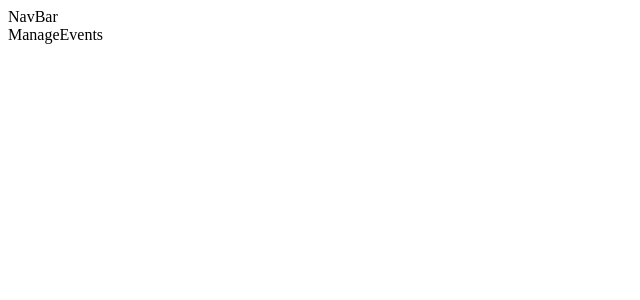
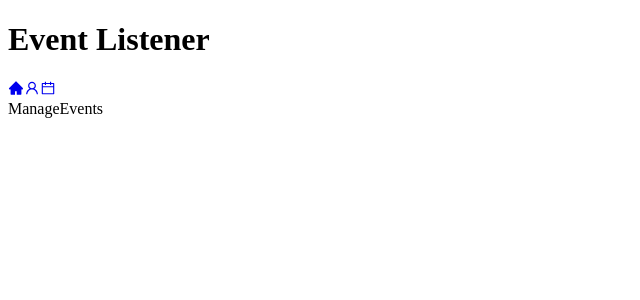
Before and after one commit to ChimeyPalyul/Event-Listener, a React (Create React App) app in the folder client/: page /manage-events in a window 1280 px wide. Shown: the top 300 px of the page, without its empty margins (0-640 px from the left). Built offline with nearby package versions, Linux system fonts and the light colour scheme.

Commit message:
set up navbar

```diff
--- a/client/package.json
+++ b/client/package.json
@@ -9,7 +9,8 @@
     "@testing-library/user-event": "^13.5.0",
     "react": "^18.2.0",
     "react-dom": "^18.2.0",
-    "react-router-dom": "^5.3.4",
+    "react-icons": "^4.12.0",
+    "react-router-dom": "^6.20.0",
     "react-scripts": "5.0.1",
     "web-vitals": "^2.1.4"
   },
--- a/client/src/components/App.js
+++ b/client/src/components/App.js
@@ -1,20 +1,31 @@
 import React from "react";
-import { BrowserRouter as Router, Route, Switch } from "react-router-dom";
+import {
+  createBrowserRouter,
+  createRoutesFromElements,
+  Route,
+  RouterProvider,
+} from "react-router-dom";
 import Home from "./Home";
 import NavBar from "./NavBar";
 import ManageUsers from "./ManageUsers";
 import ManageEvents from "./ManageEvents";
 
 function App() {
+  //Navbar functionality
+  const routes = createRoutesFromElements(
+    <Route path="/" element={<NavBar />}>
+      <Route index element={<Home />} />
+      <Route path="manage-users" element={<ManageUsers />} />
+      <Route path="manage-events" element={<ManageEvents />} />
+    </Route>
+  );
+
+  const router = createBrowserRouter(routes);
+
   return (
-    <Router>
-      <NavBar />
-      <Switch>
-        <Route exact path="/" component={Home} />
-        <Route path="/manage-users" component={ManageUsers} />
-        <Route path="/manage-events" component={ManageEvents} />
-      </Switch>
-    </Router>
+    <>
+      <RouterProvider router={router} />
+    </>
   );
 }
 
--- a/client/src/components/NavBar.js
+++ b/client/src/components/NavBar.js
@@ -1,9 +1,31 @@
-import React from 'react'
+import React from "react";
+import { NavLink, Outlet } from "react-router-dom";
+import {
+  AiFillHome,
+  AiOutlineUser,
+  AiOutlineCalendar,
+} from "react-icons/ai/index";
 
-const NavBar = () => {
+function NavBar() {
   return (
-    <div>NavBar</div>
-  )
+    <div className="container">
+      <h1 className="header">Event Listener</h1>
+      <div className="navbar">
+        <NavLink exact to="/" activeClassName="active-link">
+          <AiFillHome />
+        </NavLink>
+        <NavLink to="/manage-users" activeClassName="active-link">
+          <AiOutlineUser />
+        </NavLink>
+        <NavLink to="/manage-events" activeClassName="active-link">
+          <AiOutlineCalendar />
+        </NavLink>
+      </div>
+      <main>
+        <Outlet />
+      </main>
+    </div>
+  );
 }
 
-export default NavBar
+export default NavBar;
```
